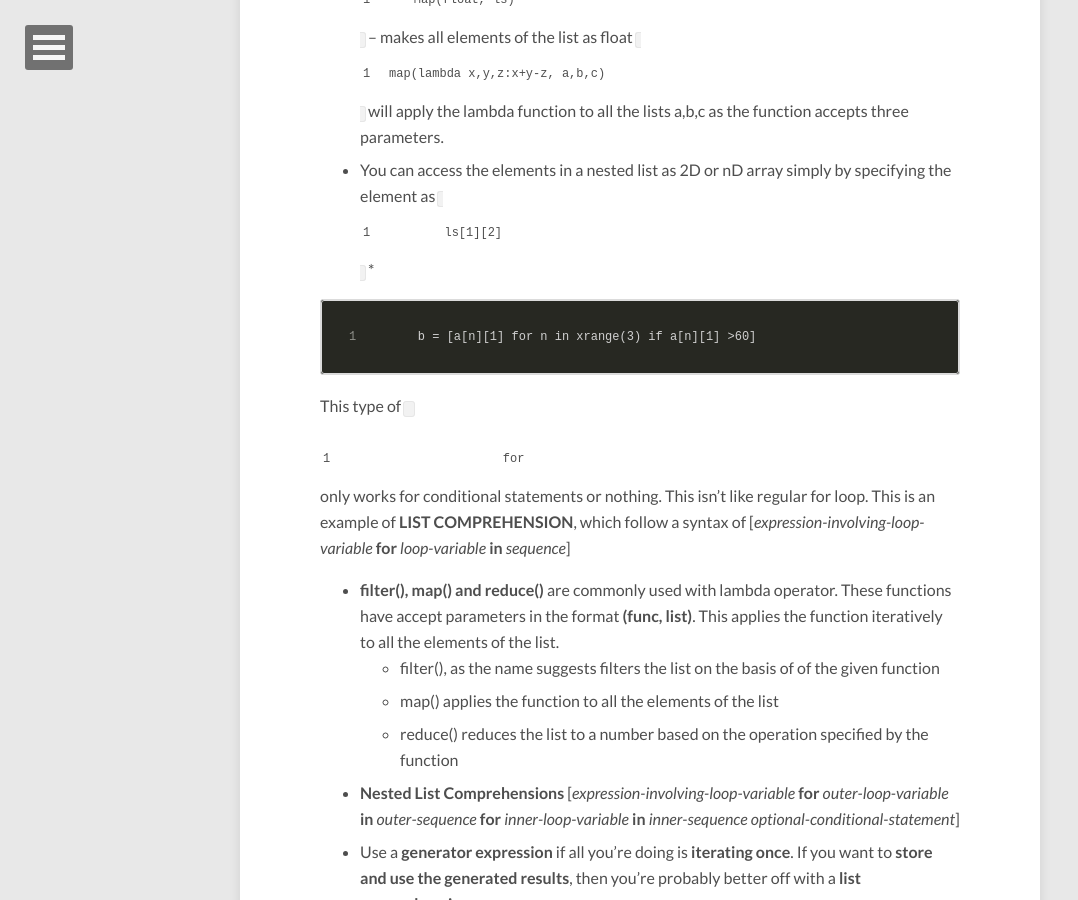
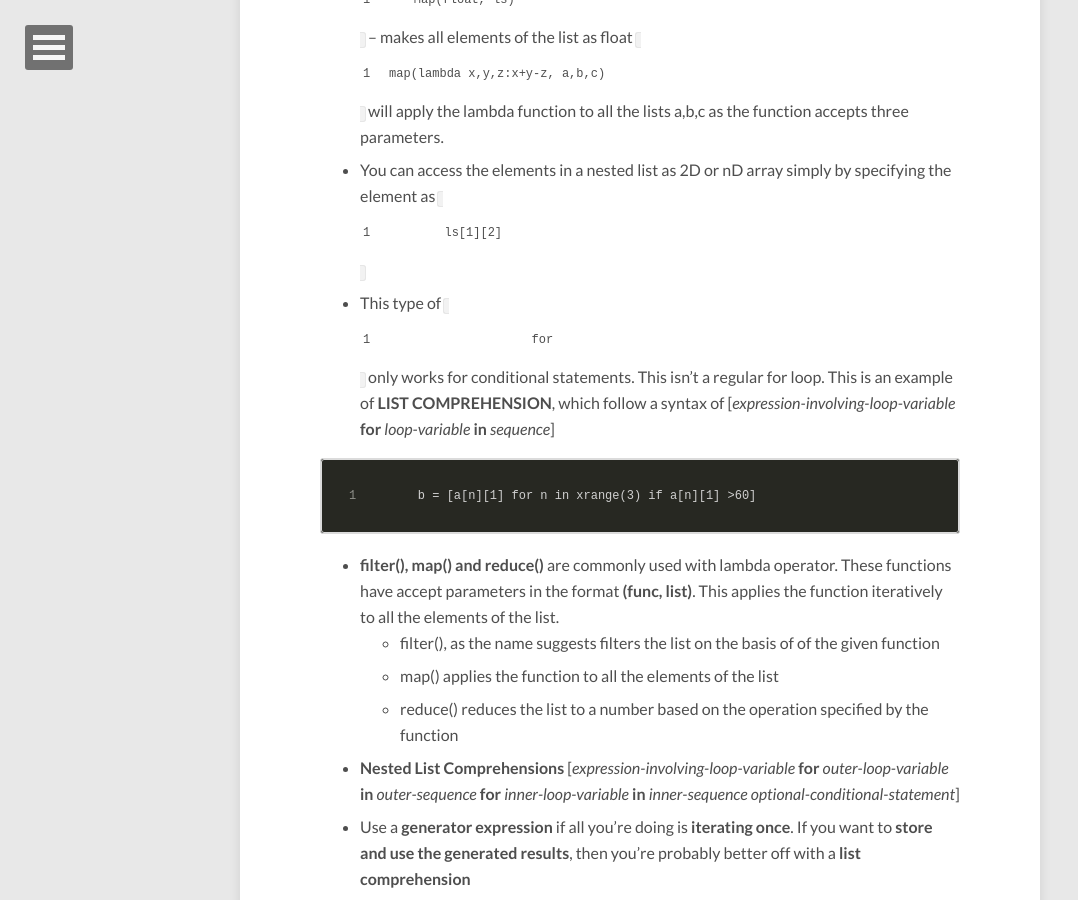
Before and after one commit to enigmanshu/Portfolio, a Jekyll site: the page built from _posts/2016-05-25-Python-HandBook.md, in a window 1280 px wide and 900 px high, scrolled down 1207 px. Shown: the whole window, without its empty margins (0-1078 px from the left). Built offline with Jekyll 4.4.1, drawn with Linux system fonts in a browser that asks for light colours; nearby versions of some CDN libraries; comment, search, counter and statistics services are not loaded.

Commit message:
some changes in python handbook

````diff
--- a/_posts/2016-05-25-Python-HandBook.md
+++ b/_posts/2016-05-25-Python-HandBook.md
@@ -36,13 +36,12 @@ mult3 = filter(lambda x: x % 3 == 0, [1, 2, 3, 4, 5, 6, 7, 8, 9])
 `Map(float, ls)` – makes all  elements of the list as float
 `map(lambda x,y,z:x+y-z, a,b,c)` will apply the lambda function to all the lists a,b,c as the function accepts three parameters.
 * You can access the elements in a nested list as 2D or nD array simply by specifying the element as `ls[1][2]`
-*
+* This type of `for` only works for conditional statements. This isn't a regular for loop. This is an example of **LIST COMPREHENSION**, which follow a syntax of [*expression-involving-loop-variable* **for** *loop-variable* **in** *sequence*]
 
 ```
 b = [a[n][1] for n in xrange(3) if a[n][1] >60]
 ```
 
- This type of `for` only works for conditional statements or nothing. This isn't like regular for loop. This is an example of **LIST COMPREHENSION**, which follow a syntax of [*expression-involving-loop-variable* **for** *loop-variable* **in** *sequence*]
 * **filter(), map() and reduce()** are commonly used with lambda operator. These functions have accept parameters in the format **(func, list)**. This applies the function iteratively to all the elements of the list.
   * filter(), as the name suggests filters the list on the basis of of the given function
   * map() applies the function to all the elements of the list
````
